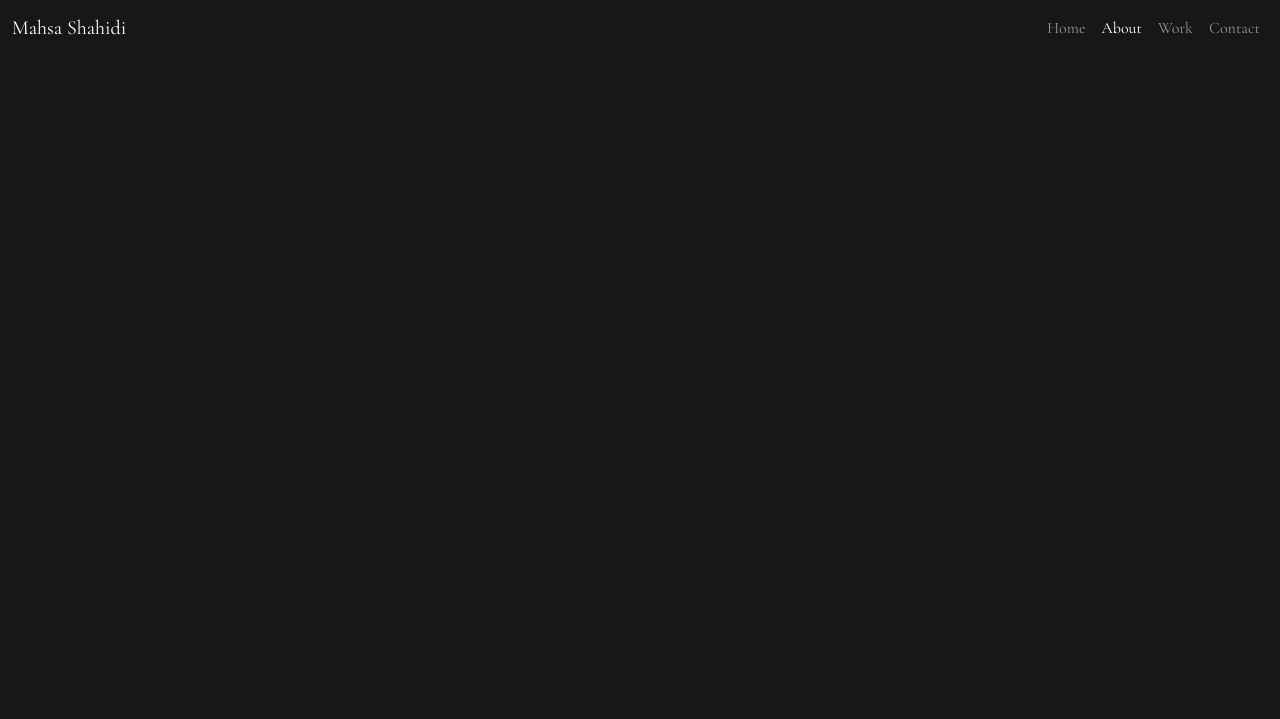
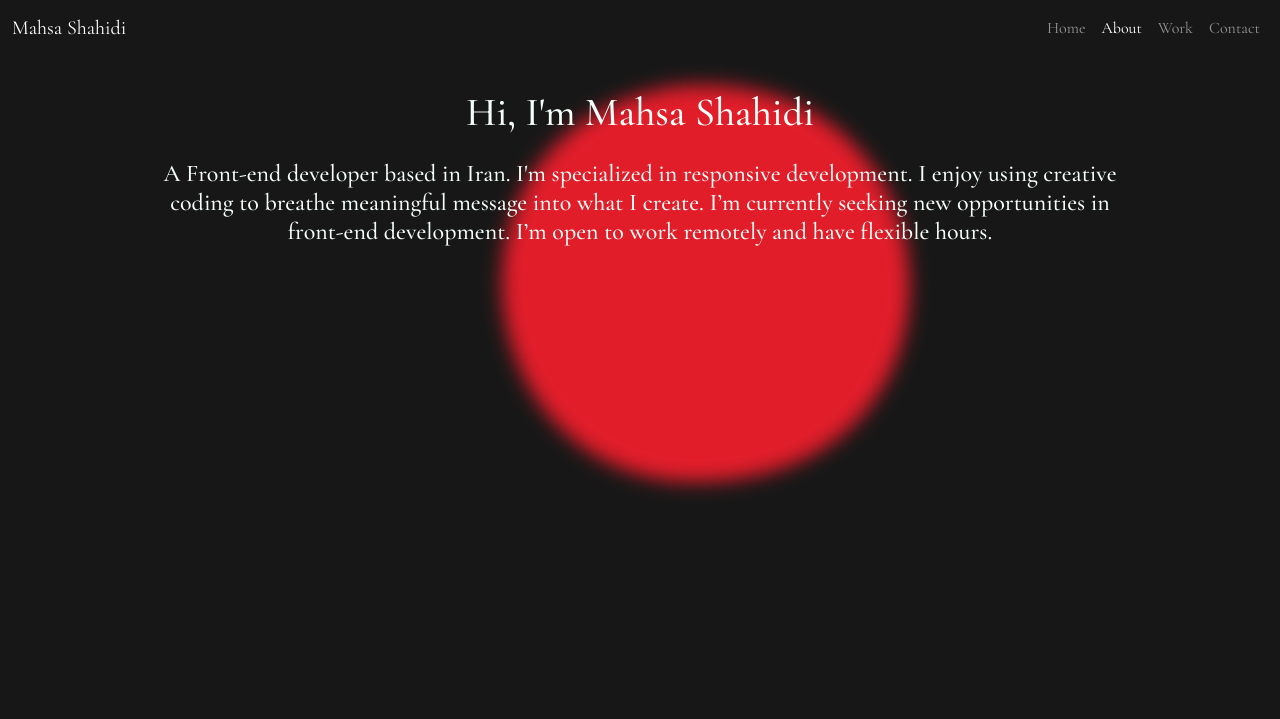
Before and after one commit to mahsashahidi/portfolio-project, a plain HTML site: page about.html in a window 1280 px wide. Shown: the top 719 px of the page. Drawn offline with nearby package versions, Linux system fonts and the light colour scheme; a web font is replaced by a local one.

Commit message:
Added the about page

```diff
--- a/about.html
+++ b/about.html
@@ -100,6 +100,55 @@
         </div>
       </nav>
     </header>
+    <!-- content -->
+    <div class="ha">
+      <svg
+        style="width: 0; height: 0; position: absolute"
+        aria-hidden="true"
+        focusable="false"
+      >
+        <radialGradient id="my-cool-gradient" x2="1" y2="1">
+          <stop offset="0%" stop-color="#40e0d0" />
+          <stop offset="50%" stop-color="#FF8C00" />
+          <stop offset="100%" stop-color="#ff0080" />
+        </radialGradient>
+      </svg>
+      <svg
+        xmlns="http://www.w3.org/2000/svg"
+        version="1.1"
+        xmlns:xlink="http://www.w3.org/1999/xlink"
+        xmlns:svgjs="http://svgjs.dev/svgjs"
+        viewBox="0 0 800 800"
+      >
+        <g
+          fill="hsl(356, 77%, 50%)"
+          stroke-width="5"
+          stroke="hsl(356, 77%, 40%)"
+          id="heart"
+          fill="pink"
+        >
+          <path
+            d="M391.6083905413434 142.6573434042764C788.4616088867188 153.84616088867188 776.2237735561558 704.895094224623 395.80419580419573 701.3986013986014 23.776226443844166 704.895094224623 11.53839111328125 153.84616088867188 391.6083905413434 142.6573434042764Z"
+            stroke-linecap="round"
+            stroke-linejoin="round"
+          ></path>
+        </g>
+      </svg>
+    </div>
+    <div class="about-content">
+      <!-- bio -->
+      <div class="bio-content">
+        <h1 class="mb-4">Hi, I'm Mahsa Shahidi</h1>
+        <h4>
+          A Front-end developer based in Iran. I'm specialized in responsive
+          development. I enjoy using creative coding to breathe meaningful
+          message into what I create. I’m currently seeking new opportunities in
+          front-end development. I’m open to work remotely and have flexible
+          hours.
+        </h4>
+        <p></p>
+      </div>
+    </div>
     <!-- footer -->
     <footer>
       <div class="mainFooter d-flex justify-content-between align-items-center">
--- a/css/style.css
+++ b/css/style.css
@@ -369,3 +369,42 @@ hr {
   font-size: 13px;
   margin: 1px;
 }
+/* about */
+.about-content {
+  position: relative;
+  overflow: hidden;
+  font-family: var(--header-font);
+  margin: 2rem 10rem;
+  z-index: 1;
+}
+
+svg {
+  width: 45%;
+  filter: blur(10px);
+  position: absolute;
+  background: transparent;
+}
+
+svg path {
+  transition: 1.5s all ease-in-out;
+  z-index: -1;
+}
+
+svg:hover path {
+  d: path(
+    "M397.2027972027972 276.9230769230769C650 0 895.1048951048951 462.93706293706293 400 700 -95.10489510489509 462.93706293706293 150 0 397.2027972027972 276.9230769230769Z"
+  );
+  fill: url(#my-cool-gradient) #447799;
+}
+.ha {
+  animation: move 20s infinite alternate;
+  z-index: -1;
+}
+@keyframes move {
+  0% {
+    transform: translate(0px, 0px) rotate(-10deg) scale(0.9);
+  }
+  100% {
+    transform: translate(-600px, -100px) rotate(0deg) scale(1.1);
+  }
+}
```
